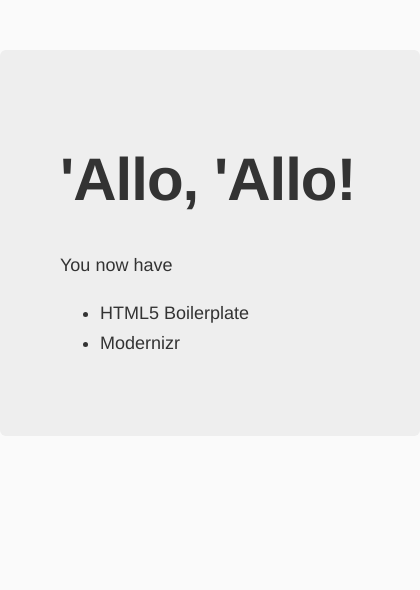
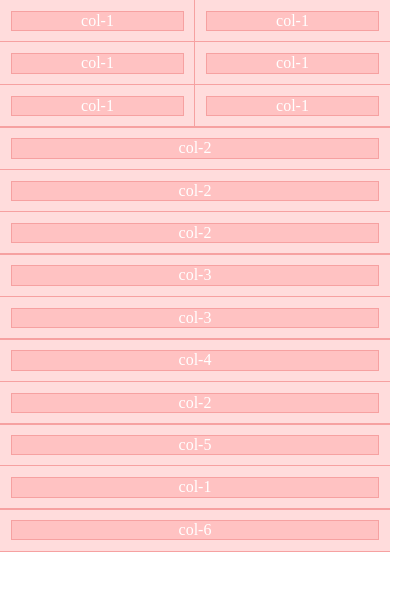
Before and after one commit to freddyhm/freddyhm, a website: page app/index.html in a window 390 px wide. Shown: the whole page, 420 px wide, since content can reach past the window. Drawn offline with nearby package versions, Linux system fonts and the light colour scheme; files that its build step writes are made by us from their sources.

Commit message:
Add custom css grid
http://j4n.co/blog/Creating-your-own-css-grid-system
https://css-tricks.com/dont-overthink-it-grids/

Incorporating best practices for a simple responsive grid layout without
a framework

```diff
--- a/app/index.html
+++ b/app/index.html
@@ -26,14 +26,36 @@
     <![endif]-->
 
 
-    <div class="hero-unit">
-      <h1>'Allo, 'Allo!</h1>
-      <p>You now have</p>
-      <ul>
-      <li>HTML5 Boilerplate</li>
+    <div class="grid-container outline">
+      <div class="row">
+        <div class="col-1"><p>col-1</p></div>
+        <div class="col-1"><p>col-1</p></div>
+        <div class="col-1"><p>col-1</p></div>
+        <div class="col-1"><p>col-1</p></div>
+        <div class="col-1"><p>col-1</p></div>
+        <div class="col-1"><p>col-1</p></div>
+      </div>
+      <div class="row">
+        <div class="col-2"><p>col-2</p></div>
+        <div class="col-2"><p>col-2</p></div>
+        <div class="col-2"><p>col-2</p></div>
+      </div>
+      <div class="row">
+        <div class="col-3"><p>col-3</p></div>
+        <div class="col-3"><p>col-3</p></div>
+     </div>
+     <div class="row">
+        <div class="col-4"><p>col-4</p></div>
+        <div class="col-2"><p>col-2</p></div>
+     </div>
+     <div class="row">
+        <div class="col-5"><p>col-5</p></div>
+        <div class="col-1"><p>col-1</p></div>
+     </div>
+     <div class="row">
+        <div class="col-6"><p>col-6</p></div>
+     </div>
 
-      <li>Modernizr</li>
-      </ul>
     </div>
 
 
--- a/app/styles/main.css
+++ b/app/styles/main.css
@@ -1,24 +1,9 @@
 body {
-  background: #fafafa;
-  font-family: "Helvetica Neue", Helvetica, Arial, sans-serif;
-  color: #333;
+
 }
 
-.hero-unit {
-  margin: 50px auto 0 auto;
-  width: 300px;
-  font-size: 18px;
-  font-weight: 200;
-  line-height: 30px;
-  background-color: #eee;
-  border-radius: 6px;
-  padding: 60px;
-}
-
-.hero-unit h1 {
-  font-size: 60px;
-  line-height: 1;
-  letter-spacing: -1px;
+* {
+  box-sizing: border-box;
 }
 
 .browsehappy {
@@ -27,3 +12,71 @@
   color: #000;
   padding: 0.2em 0;
 }
+
+
+/* -- clearfix -- */
+
+.row:before,
+.row:after{
+  content: "";
+  display:table;
+  clear:both;
+}
+
+
+[class*='col-']{
+  float:left;
+  min-height: 1px;
+  width: 16.66%;
+  /*-- our gutter --*/
+  padding:12px;
+  background-color: #FFDCDC;
+}
+
+.col-1 { width: 16.66%;}
+.col-2 { width: 33.33%;}
+.col-3 { width: 50%;}
+.col-4 { width: 66.66%;}
+.col-5 { width: 83.33%;}
+.col-6 { width: 100%;}
+
+.outline, .outline *{
+  outline: 1px solid #F6A1A1;
+}
+
+[class*='col-'] > p {
+  background-color: #FFC2C2;
+  padding: 0;
+  margin: 0;
+  text-align: center;
+  color: white;
+}
+
+@media all and (max-width:1024px){
+
+  .col-1{ width: 33.33%;}
+  .col-2{ width: 50%;}
+  .col-3{ width: 50%;}
+  .col-4{ width: 100%;}
+  .col-5{ width: 100%;}
+  .col-6{ width: 100%;}
+
+  .row .col-2:last-of-type{
+    width: 100%;
+  }
+
+  .row .col-5 ~ .col-1{
+    width: 100%;
+  }
+}
+
+@media all and (max-width: 650px){
+
+  .col-1{ width: 50%;}
+  .col-2{ width: 100%;}
+  .col-3{ width: 100%;}
+  .col-4{ width: 100%;}
+  .col-5{ width: 100%;}
+  .col-6{ width: 100%;}
+
+}
```
Also changed, not shown: dist/index.html, dist/styles/5eb47783.main.css (added), dist/styles/db4badba.main.css (deleted).
